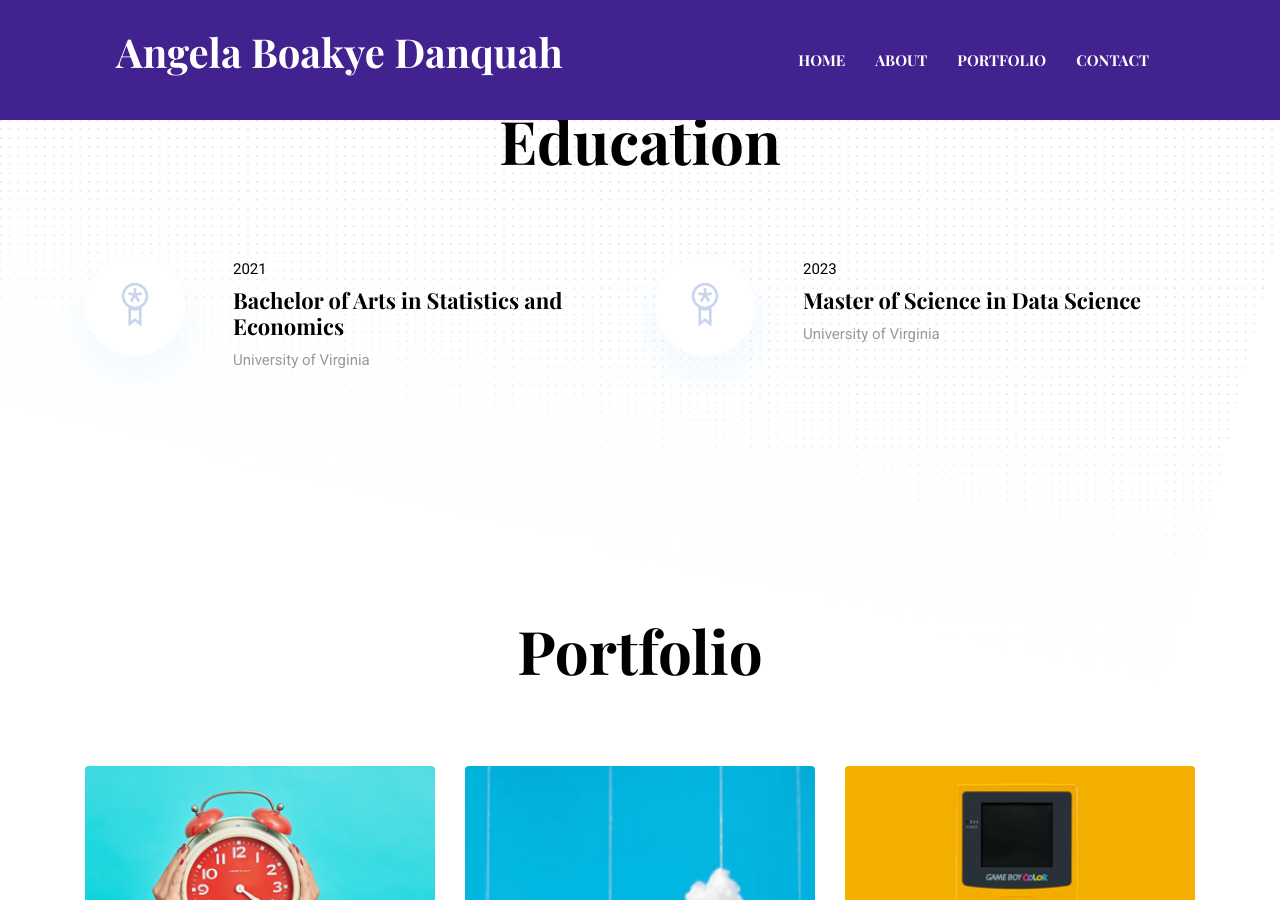
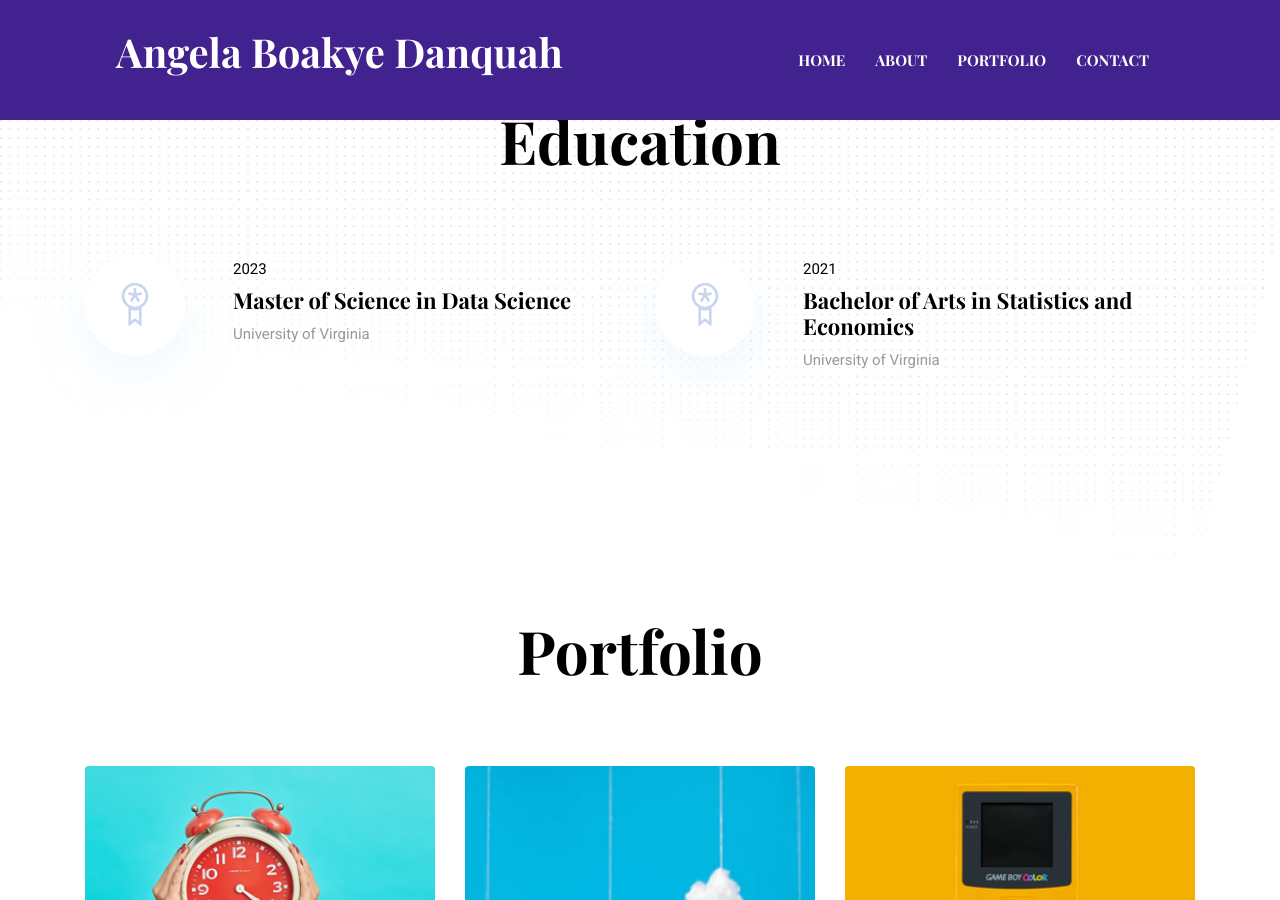
Before and after one commit to aab5zd/aab5zd.github.io, a Jekyll site: the page built from index.html, in a window 1280 px wide and 900 px high, scrolled down 1747 px. Built offline with Jekyll 4.4.1, drawn with Linux system fonts in a browser that asks for light colours; some of the changed text lies outside the part shown.

Commit message:
Update settings.yml
change copyright and education order

```diff
--- a/_data/settings.yml
+++ b/_data/settings.yml
@@ -7,7 +7,7 @@ logo:
 author: Angela Boakye Danquah
 description: Angela Boakye Danquah's Porfolio Website
 email: aab5zd@virginia.edu
-copyright: Copyright &copy; 2020 Designed by [Themefisher](https://themefisher.com) & Developed by [Getjekyllthemes](https://getjekyllthemes.com)
+copyright: Copyright &copy; [Angela Boakye Danquah](aab5zd.github.io)
 
 menu:
   - { name: About, link: "/about" }
@@ -118,15 +118,16 @@ skills:
 education-title: Education
 education:
   - {
+      name: Master of Science in Data Science,
+      date: "2023",
+      organization: "University of Virginia",
+    }
+  - {
       name: Bachelor of Arts in Statistics and Economics,
       date: "2021",
       organization: "University of Virginia",
     }
-  - {
-      name: Master of Science in Data Science,
-      date: "2023",
-      organization: "University of Virginia",
-    }
+
 
 #-------------------------------
 # Services Section
```
